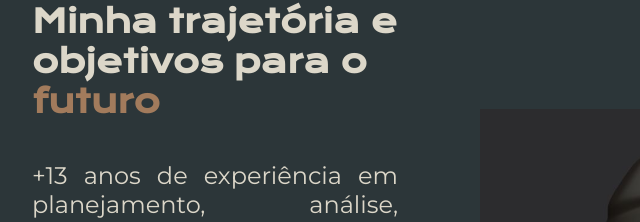
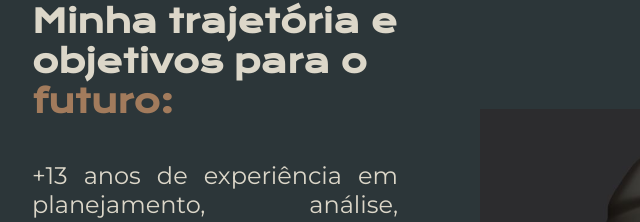
Before and after one commit to carolinadiasdc/folder-web, a plain HTML site: page about.html in a window 1280 px wide. Shown: the part 156-378 px from the top of the page, 160-800 px from the left. Drawn offline with nearby package versions, Linux system fonts and the light colour scheme.

Commit message:
customizing

```diff
--- a/about.html
+++ b/about.html
@@ -15,7 +15,7 @@
 </header>
 <main class="apresentacao">
     <section class="apresentacao__conteudo">
-        <h1 class="apresentacao__conteudo__titulo">Minha trajetória e objetivos para o <strong class="titulo-destaque">futuro</strong></h1>
+        <h1 class="apresentacao__conteudo__titulo">Minha trajetória e objetivos para o <strong class="titulo-destaque">futuro:</strong></h1>
         <p class="apresentacao__conteudo__paragrafo">
             +13 anos de experiência em planejamento, análise, melhorias e lançamento de produtos. Esses anos me levaram a
             cursar uma segunda graduação em 2018, na área de TI, e a atuar como desenvolvedora de software.</p>
```
